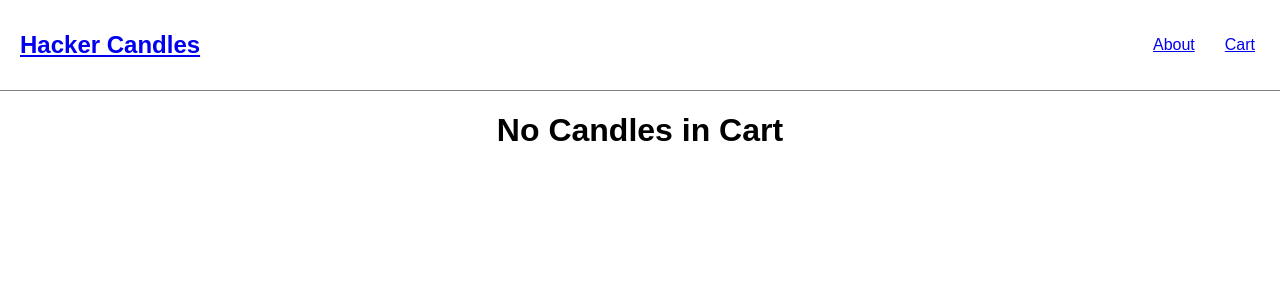
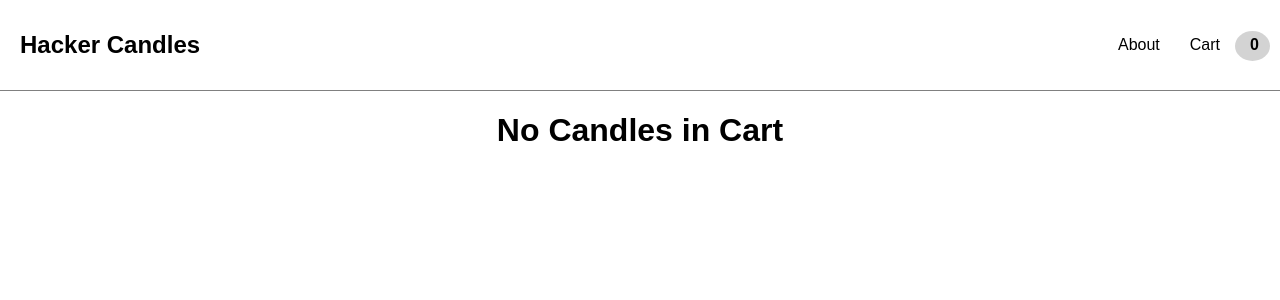
Before and after one commit to clwilkening/hacker-candles, a React (Create React App) app in the folder client/: page /cart in a window 1280 px wide. Shown: the top 300 px of the page. Built offline with nearby package versions, Linux system fonts and the light colour scheme; no server answers.

Commit message:
display cart in Shipping

```diff
--- a/client/src/App.css
+++ b/client/src/App.css
@@ -22,8 +22,25 @@ nav{
 }
 
 li {
+  text-decoration: none !important;
   display: inline-block;
   padding: 15px;
+}
+
+.link {
+  text-decoration: none !important;
+  color: black;
+}
+
+.count {
+  border-radius: 100%;
+  background: lightgrey;
+  width: 5px;
+  height: 5px;
+  color: black;
+  font-weight: bold;
+  padding-top: 5px;
+  padding-bottom: 20px;
 }
 
 .App-intro {
--- a/client/src/App.js
+++ b/client/src/App.js
@@ -3,6 +3,7 @@ import { BrowserRouter, Route, Link, Switch } from 'react-router-dom';
 import Home from './components/Home';
 import About from './components/About';
 import Cart from './components/Cart';
+import Shipping from './components/Shipping';
 import NotFound from './components/NotFound';
 import axios from 'axios';
 import './App.css';
@@ -18,6 +19,7 @@ class App extends Component {
       volume: "8oz",
       cart: {},
       totalPrice: 0,
+      items: 0,
     };
   }
     componentDidMount() {
@@ -42,28 +44,32 @@ class App extends Component {
     let order = {...this.state.inventoryObject};
     let price = this.state.totalPrice;
     price = price + order[key].price
+    let items = price / 12;
     this.setState({
-      cart: cart,
+      cart,
       totalPrice: price,
+      items,
     })
   }
 
   removeCandle = (key) => {
-    console.log(`key = ${key}`)
+    // console.log(`key = ${key}`)
     let cart = {...this.state.cart};
-    console.log(`cart = ${JSON.stringify(cart)}`)
+    // console.log(`cart = ${JSON.stringify(cart)}`)
     let candlePrice = this.state.inventoryObject[key].price;
-    console.log(`candle price = ${candlePrice}`)
-    console.log(`cart[key] = ${cart[key]}`)
+    // console.log(`candle price = ${candlePrice}`)
+    // console.log(`cart[key] = ${cart[key]}`)
     let priceToSubtract = candlePrice * cart[key];
     let totalPrice = this.state.totalPrice;
-    console.log(`TotalPrice = ${totalPrice}`)
+    // console.log(`TotalPrice = ${totalPrice}`)
     let newPrice = totalPrice - priceToSubtract
+    let items = newPrice / candlePrice;
     console.log(`new Price = ${newPrice}`)
     delete cart[key];
     this.setState({
       cart,
       totalPrice: newPrice,
+      items,
     })
   }
 
@@ -99,6 +105,7 @@ class App extends Component {
     this.setState({
       cart,
       totalPrice: newTotal,
+      items: newCartItems
     });
   }
 
@@ -108,15 +115,18 @@ class App extends Component {
         <div className="App">
         <div className="App-header">
         <h2 className="brand-name">
-          <Link to="/"> Hacker Candles </Link>
+          <Link className="link" to="/"> Hacker Candles </Link>
         </h2>
         <nav className="nav">
           <ul>
             <li>
-              <Link to="/about" > About </Link>
+              <Link className="link" to="/about" > About </Link>
             </li>
             <li>
-              <Link to="/cart" > Cart </Link>
+              <Link className="link" to="/cart" > Cart </Link>
+            </li>
+            <li className="count">
+              {this.state.items}
             </li>
           </ul>
         </nav>
@@ -130,7 +140,9 @@ class App extends Component {
               />
             )} />
             <Route exact path="/about" render={() => (
-              <About inventoryObject={this.state.inventoryObject} />
+              <About
+                inventoryObject={this.state.inventoryObject}
+              />
             )} />
             <Route exact path="/cart" render={() => (
               <Cart
@@ -139,6 +151,13 @@ class App extends Component {
                 totalPrice={this.state.totalPrice}
                 updateCart={this.updateCart}
                 removeCandle={this.removeCandle}
+              />
+            )} />
+            <Route exact path="/cart/shipping" render={() => (
+              <Shipping
+                inventoryObject={this.state.inventoryObject}
+                items={this.state.items}
+                cart={this.state.cart}
               />
             )} />
             <Route component={NotFound} />
--- a/client/src/components/Cart.js
+++ b/client/src/components/Cart.js
@@ -1,4 +1,5 @@
 import React, { Component } from 'react';
+import { BrowserRouter, Route, Link, Switch } from 'react-router-dom';
 
 class Cart extends Component {
   constructor(props) {
@@ -56,7 +57,13 @@ class Cart extends Component {
       </div>
       :
       <div>
+      <div>
+        <button>
+          <Link to="/cart/shipping"> Checkout </Link>
+        </button>
+      </div>
       {this.renderCart()}
+      <h4>price before shipping: ${totalPrice}</h4>
       </div>
     );
   };
--- /dev/null
+++ b/client/src/components/Shipping.js
@@ -0,0 +1,42 @@
+import React, {Component} from "react";
+import { BrowserRouter, Route, Link, Switch, Redirect } from 'react-router-dom';
+
+
+class Shipping extends Component {
+constructor(props) {
+  super(props);
+
+  this.itemsInCart = this.itemsInCart.bind(this);
+}
+
+itemsInCart() {
+  let cart = {...this.props.cart};
+  const candle = {...this.props.inventoryObject};
+  let cartElements = [];
+    for (let key in cart) {
+      cartElements.push(
+        <div key={key}>
+        <h5>{candle[key].name}: {cart[key]}</h5>
+        </div>
+      );
+    }
+  return (
+    <div>
+      {cartElements}
+    </div>
+  )
+};
+
+render() {
+  const {items} = this.props
+   return (
+
+  items > 0 ?
+    <h5>Items in cart: {this.itemsInCart()}</h5>
+  :
+  <Redirect to="/" />
+  )
+}
+}
+
+export default Shipping;
```
Lines whose indentation alone changed are shown as unchanged.
